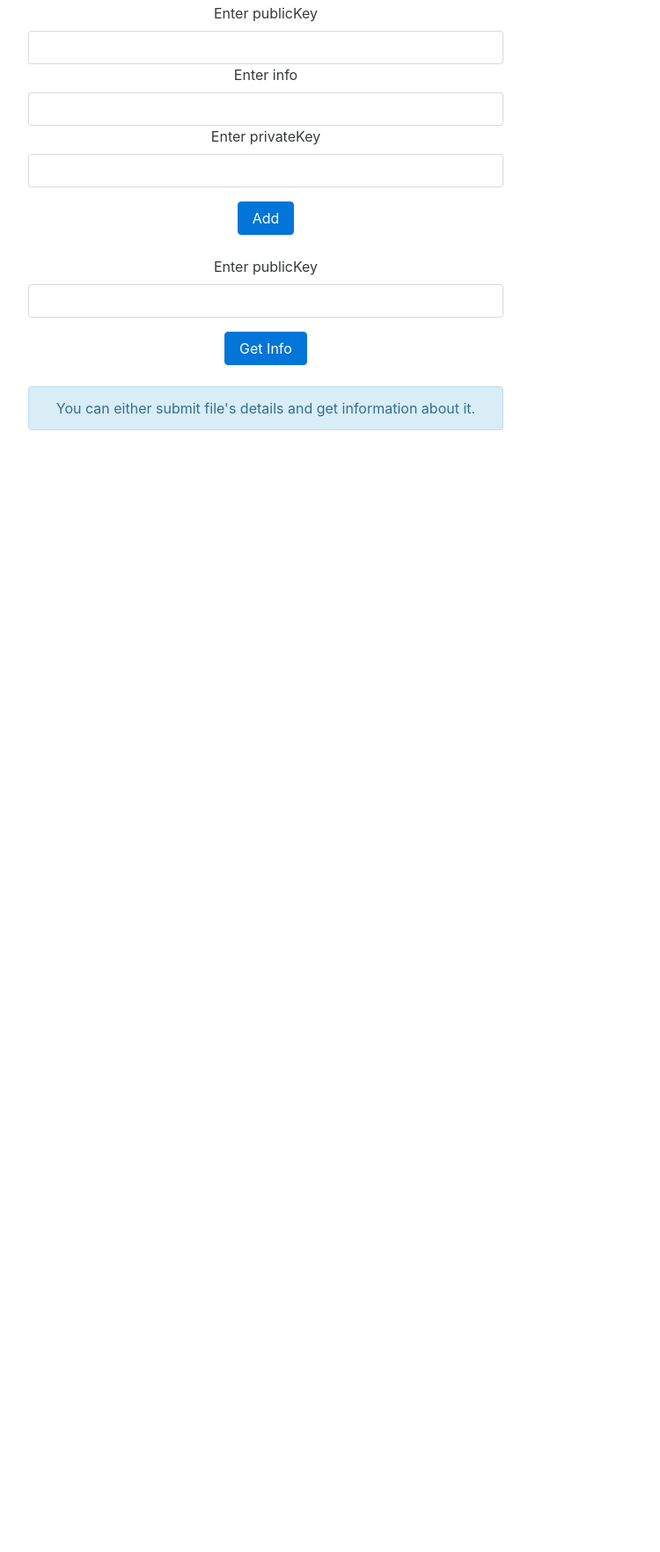
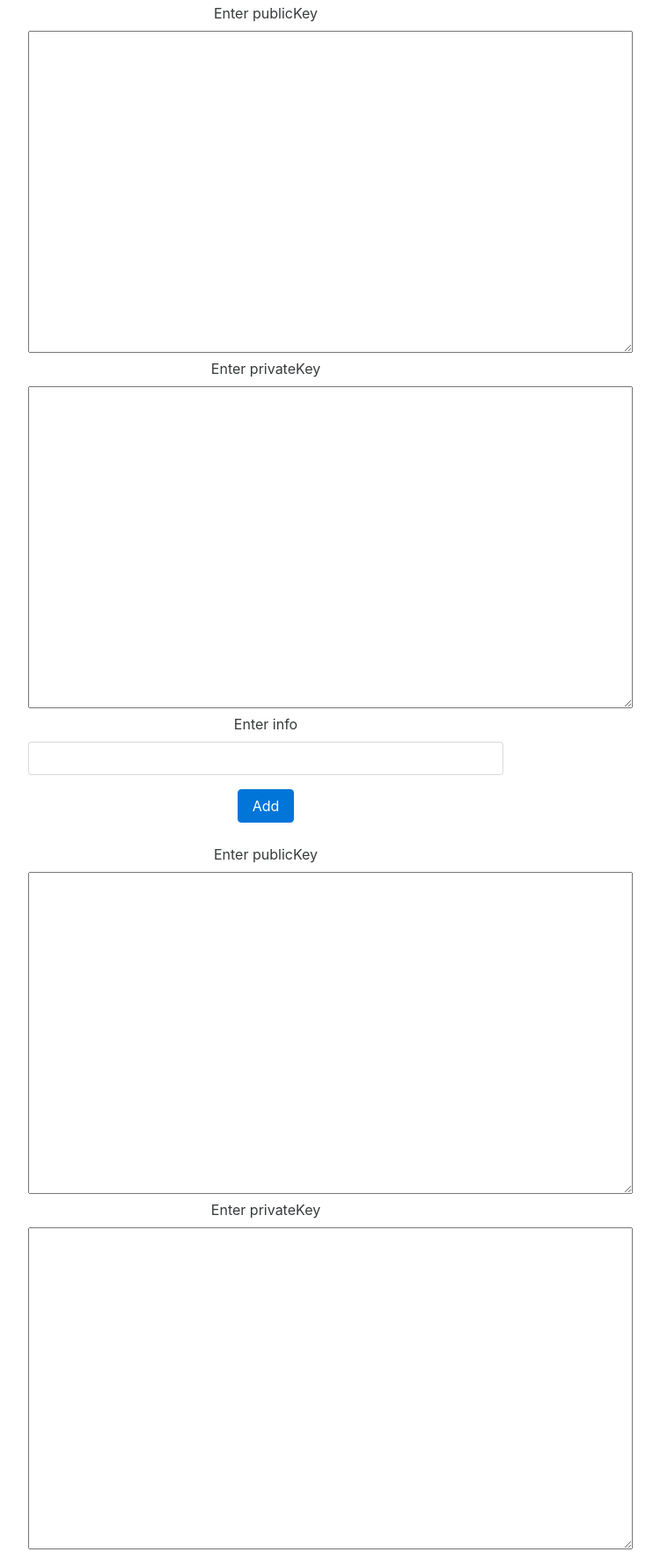
Before and after one commit to dab-cnu/identification, a website: page public/html/index.html in a window 1280 px wide. Shown: the part 84-1848 px from the top of the page at 88% size, without its empty margins (338-1088 px from the left). Before the commit the page ends 800 px from the top, so only its background shows below. Drawn offline with Linux system fonts and the light colour scheme.

Commit message:
modify index.html

```diff
--- a/public/html/index.html
+++ b/public/html/index.html
@@ -14,11 +14,11 @@
                     <div>
                         <div class="form-group">
                             <label for="publicKeyForAdd">Enter publicKey</label>
-                            <input type="text" class="form-control" id="publicKeyForAdd">
+                            <textarea id="publicKeyForAdd" rows="15" cols="65"></textarea><br/>
+                            <label for="privateKeyForAdd">Enter privateKey</label>
+                            <textarea id="privateKeyForAdd" rows="15" cols="65"></textarea><br/>
                             <label for="info">Enter info</label>
                             <input type="text" class="form-control" id="info">
-                            <label for="sign">Enter privateKey</label>
-                            <input type="text" class="form-control" id="privateKey">
                         </div>
                         <button onclick="addHuman()" class="btn btn-primary">Add</button>
                         <br><br>
@@ -26,7 +26,9 @@
                     <div>
                         <div class="form-group">
                             <label for="publicKeyForGet">Enter publicKey</label>
-                            <input type="text" class="form-control" id="publicKeyForGet">
+                            <textarea id="publicKeyForGet" rows="15" cols="65"></textarea><br/>
+                            <label for="privateKeyForGet">Enter privateKey</label>
+                            <textarea id="privateKeyForGet" rows="15" cols="65"></textarea><br/>
                         </div>
                         <button onclick="getHuman()" class="btn btn-primary">Get Info</button>
                         <br><br>
@@ -38,6 +40,10 @@
             </div>
         </div>
         <script type="text/javascript" src="/js/jquery.min.js"></script>
+        <script type="text/javascript" src="/js/jsencrypt.min.js"></script>
+        <script type="text/javascript" src="/js/sha256.js"></script>
+        <script type="text/javascript" src="/js/encoder.js"></script>
+        <script type="text/javascript" src="/js/decoder.js"></script>
         <script type="text/javascript" src="/js/WebDataController.js"></script>
     </body>
 </html>
```
